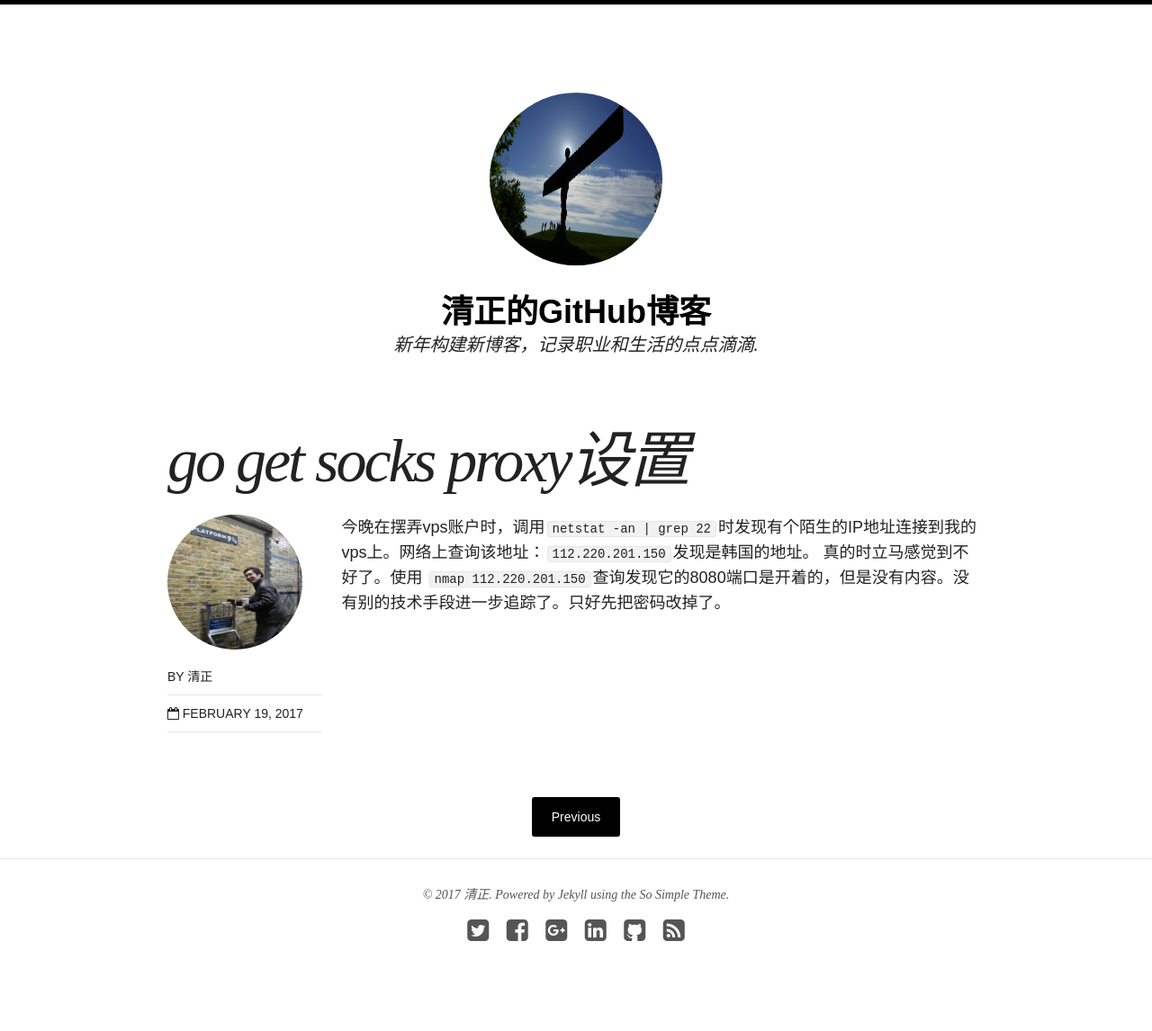
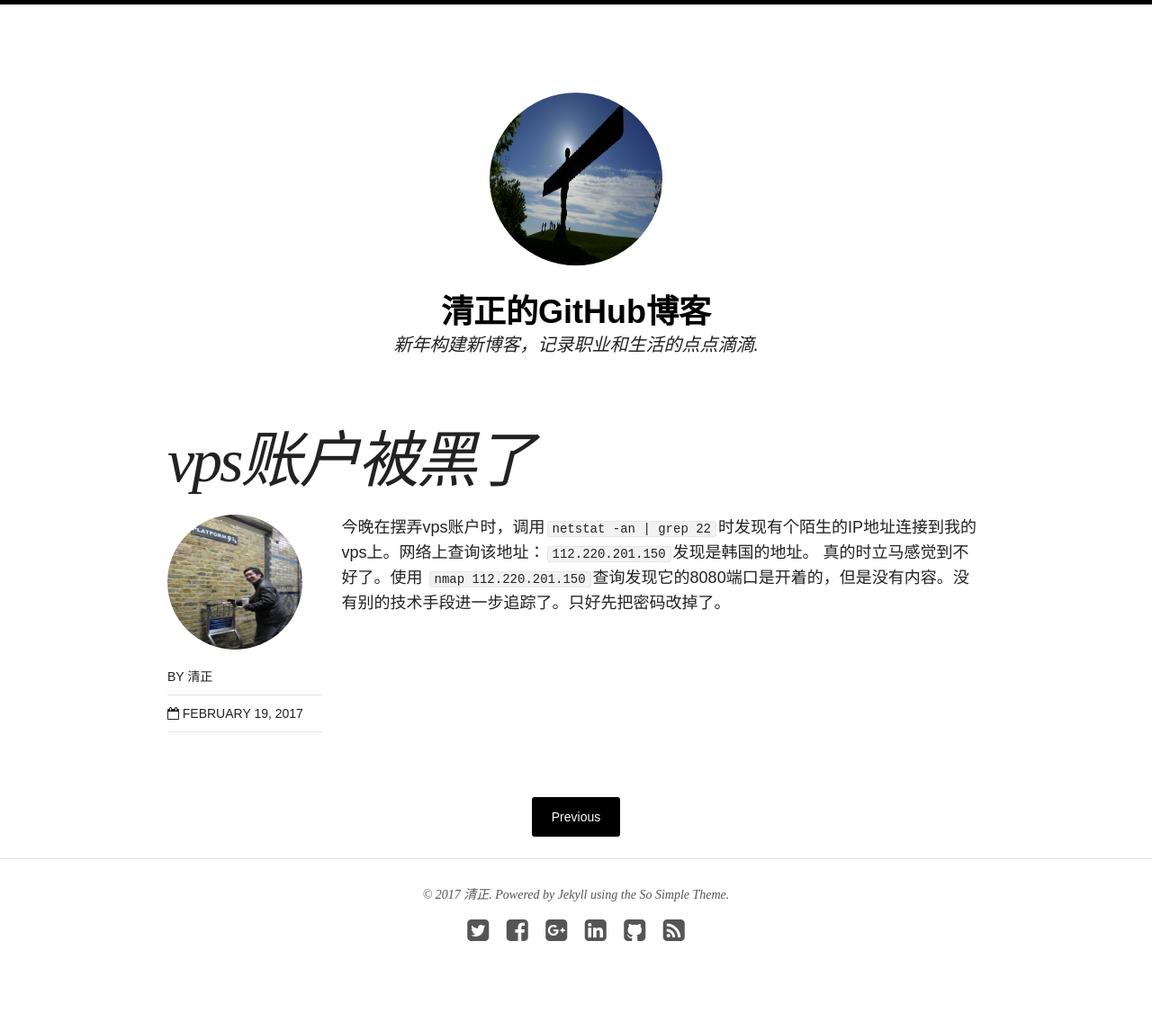
Before and after one commit to zqz981/zqz981.github.io, a Jekyll site: the page built from _posts/blog/2017-02-19-BeenHacked.md, in a window 1280 px wide. Shown: the whole page at 90% size. Built offline with Jekyll 4.4.1, drawn with Linux system fonts in a browser that asks for light colours; nearby versions of some CDN libraries.

Commit message:
Update 2017-02-19-BeenHacked.md

````diff
--- a/_posts/blog/2017-02-19-BeenHacked.md
+++ b/_posts/blog/2017-02-19-BeenHacked.md
@@ -1,6 +1,6 @@
 ---
 layout: post
-title: go get socks proxy设置
+title: vps账户被黑了
 category: life
 ---
 今晚在摆弄vps账户时，调用```netstat -an | grep 22```时发现有个陌生的IP地址连接到我的vps上。网络上查询该地址：```112.220.201.150```发现是韩国的地址。 真的时立马感觉到不好了。使用 ```nmap 112.220.201.150```查询发现它的8080端口是开着的，但是没有内容。没有别的技术手段进一步追踪了。只好先把密码改掉了。
````
